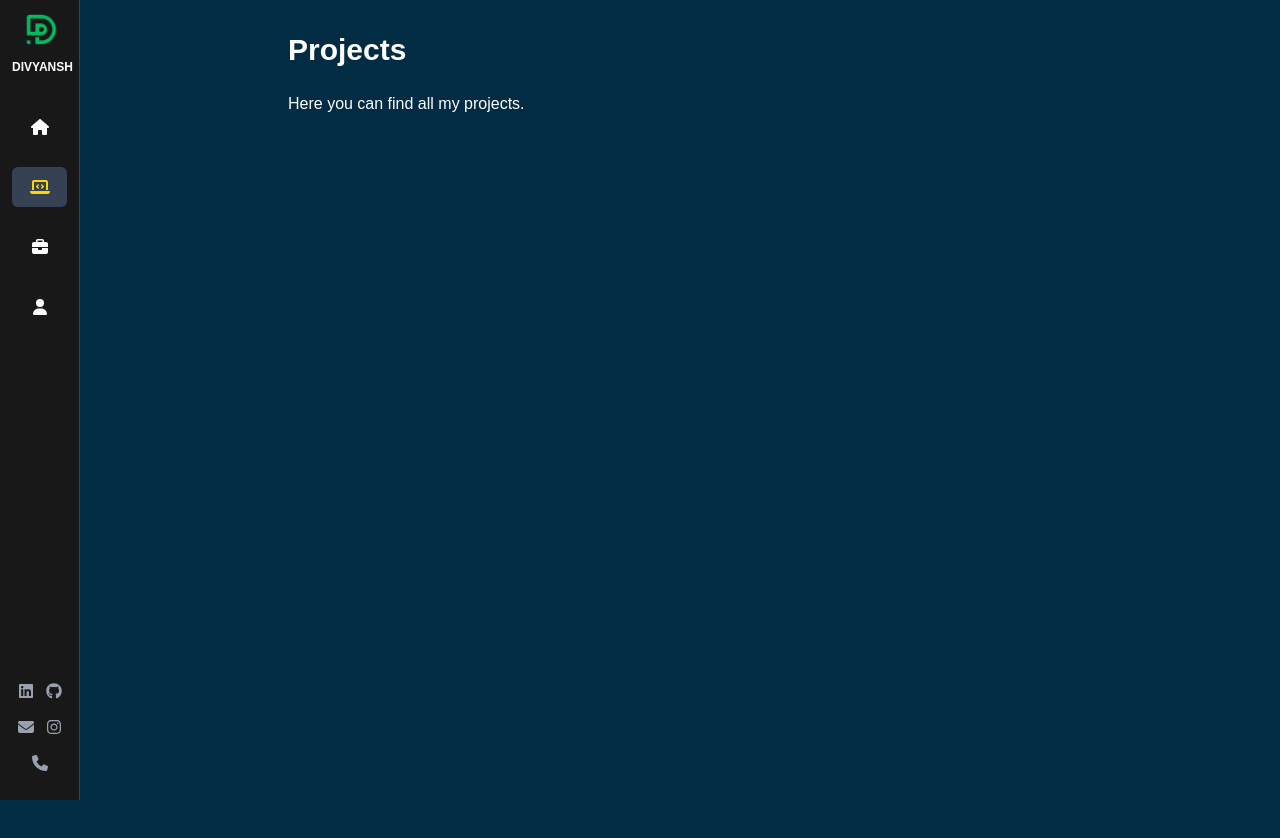
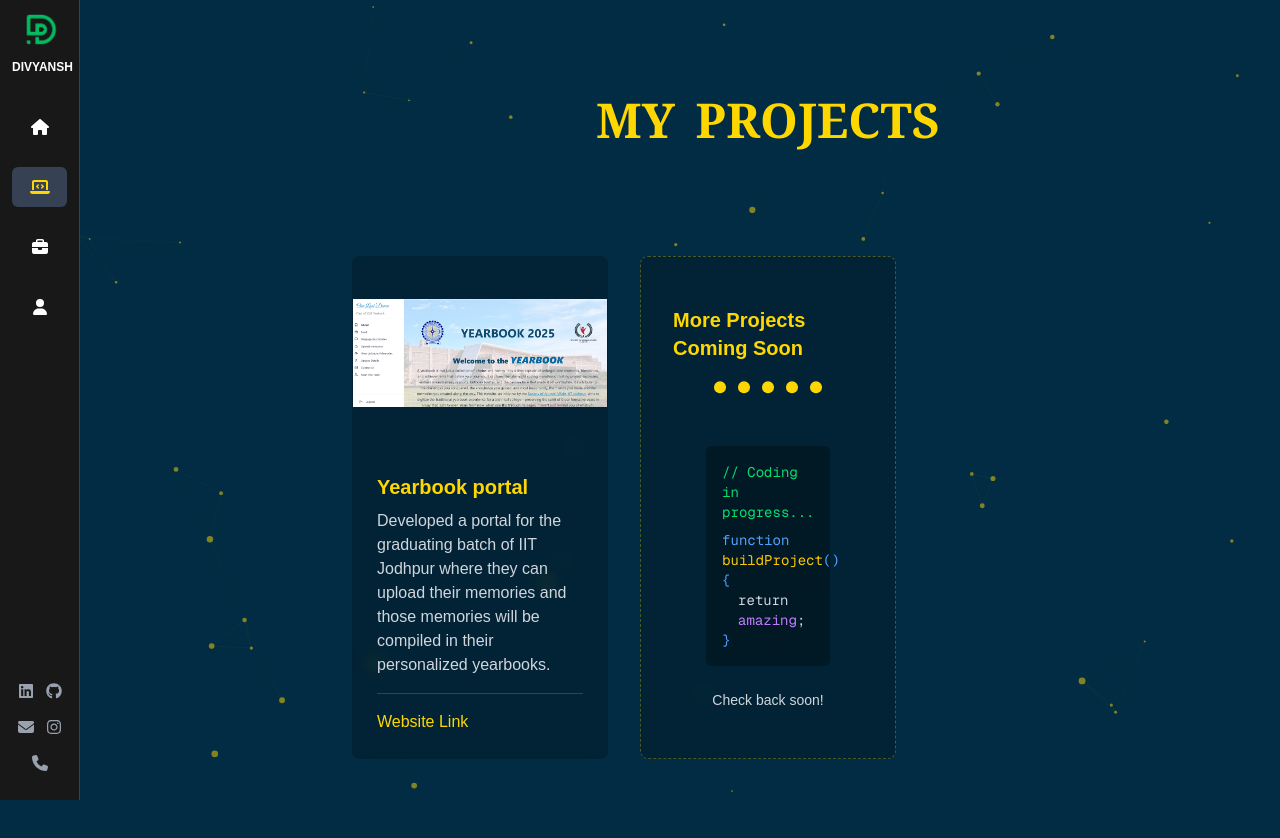
Before and after one commit to divyansh-1009/my-portfolio, a Next.js app: page /projects in a window 1280 px wide. Shown: the top 838 px of the page. Before the commit the page ends 800 px from the top, so only its background shows below. Built offline with nearby package versions, Linux system fonts and the light colour scheme.

Commit message:
projects page made

```diff
--- a/src/app/projects/page.tsx
+++ b/src/app/projects/page.tsx
@@ -1,8 +1,159 @@
+'use client';
+import { useState } from 'react';
+import BackgroundAnimation from '@/components/BackgroundAnimation';
+import Image from 'next/image';
+import Link from 'next/link';
+import { motion } from 'framer-motion';
+
 export default function Projects() {
+  const AnimatedHeader = ({ text }: { text: string }) => {
+    return (
+      <h1 className="text-4xl md:text-5xl font-bold mb-16 inline-block text-[#ffd700] font-serif">
+        {text.split('').map((char, index) => (
+          <span
+            key={index}
+            className={`inline-block transition-all duration-200 hover:scale-125 origin-center ${
+              char === ' ' ? 'mr-2' : ''
+            }`}
+          >
+            {char === ' ' ? '\u00A0' : char}
+          </span>
+        ))}
+      </h1>
+    );
+  };
+
+  const projects = [
+    {
+      id: 1,
+      name: "Yearbook portal",
+      description: "Developed a portal for the graduating batch of IIT Jodhpur where they can upload their memories and those memories will be compiled in their personalized yearbooks.",
+      image: "/yearbook_dashboard.png",
+      URL: "https://yearbook.saa-iitj.com"
+    }
+  ];
+
+  const loadingCircleVariants = {
+    initial: {
+      y: 0,
+    },
+    animate: {
+      y: [0, -15, 0],
+      transition: {
+        duration: 0.6,
+        ease: "easeInOut",
+        times: [0, 0.5, 1],
+        repeat: Infinity,
+        repeatDelay: 0.25,
+      },
+    },
+  };
+
   return (
-    <div className="p-8">
-      <h1 className="text-3xl font-bold mb-6">Projects</h1>
-      <p>Here you can find all my projects.</p>
-    </div>
+    <>
+      <BackgroundAnimation />
+      <div className="min-h-screen flex flex-col items-center justify-start p-8 sm:p-16 md:p-24">
+        <div className="w-full max-w-6xl">
+          <div className="text-center mb-12">
+            <AnimatedHeader text="MY PROJECTS" />
+          </div>
+
+          <div className="grid grid-cols-1 md:grid-cols-2 lg:grid-cols-3 gap-8">
+            {projects.map((project) => (
+              <motion.div
+                key={project.id}
+                className="bg-black/20 backdrop-blur-sm rounded-lg overflow-hidden border border-transparent hover:border-[#ffd700]/30 transition-all duration-300 group"
+                initial={{ opacity: 0, y: 20 }}
+                animate={{ opacity: 1, y: 0 }}
+                whileHover={{
+                  scale: 1.03,
+                  boxShadow: "0 10px 30px -15px rgba(255, 215, 0, 0.2)"
+                }}
+              >
+                <div className="relative h-48 w-full overflow-hidden">
+                  <Image
+                    src={project.image || "https://via.placeholder.com/600x400?text=Project+Image"}
+                    alt={project.name}
+                    fill
+                    className="object-contain transition-all duration-500 group-hover:scale-105"
+                    style={{ objectFit: 'contain' }}
+                  />
+                  <div className="absolute inset-0 bg-gradient-to-t from-black/70 to-transparent opacity-0 group-hover:opacity-100 transition-opacity duration-300"></div>
+                </div>
+
+                <div className="p-6">
+                  <h3 className="text-xl font-bold mb-2 text-[#ffd700] group-hover:text-[#ffd700] transition-colors">
+                    {project.name}
+                  </h3>
+
+                  <p className="text-gray-300 mb-4">
+                    {project.description}
+                  </p>
+
+                  <div className="flex justify-between mt-4 pt-4 border-t border-gray-700">
+                    <Link
+                      href={project.URL}
+                      target="_blank"
+                      rel="noopener noreferrer"
+                      className="text-[#ffd700] hover:text-white transition-colors"
+                    >
+                      Website Link
+                    </Link>
+                  </div>
+                </div>
+              </motion.div>
+            ))}
+
+            {/* Loading animation for more projects coming soon */}
+            <motion.div
+              className="bg-black/20 backdrop-blur-sm rounded-lg overflow-hidden border border-dashed border-[#ffd700]/30 transition-all duration-300 flex flex-col items-center justify-center h-full min-h-[350px] px-8"
+              initial={{ opacity: 0 }}
+              animate={{ opacity: 1 }}
+              transition={{ delay: 0.5 }}
+            >
+              <h3 className="text-xl font-bold mb-6 text-[#ffd700]">More Projects Coming Soon</h3>
+
+              {/* Animated loading dots */}
+              <div className="flex space-x-3 mt-2">
+                {[0, 1, 2, 3, 4].map((dot) => (
+                  <motion.div
+                    key={dot}
+                    className="w-3 h-3 rounded-full bg-[#ffd700]"
+                    variants={loadingCircleVariants}
+                    initial="initial"
+                    animate="animate"
+                    custom={dot}
+                    transition={{
+                      delay: dot * 0.1
+                    }}
+                  />
+                ))}
+              </div>
+
+              {/* Code element animation */}
+              <motion.div
+                className="mt-10 bg-black/30 p-4 rounded-md w-3/4 text-sm font-mono mx-4"
+                initial={{ width: "50%" }}
+                animate={{ width: ["50%", "70%", "65%", "80%"] }}
+                transition={{
+                  duration: 4,
+                  ease: "easeInOut",
+                  times: [0, 0.4, 0.6, 1],
+                  repeat: Infinity,
+                  repeatType: "reverse"
+                }}
+              >
+                <div className="text-green-400">// Coding in progress...</div>
+                <div className="text-blue-400 mt-2">function <span className="text-yellow-400">buildProject</span>() &#123;</div>
+                <div className="ml-4 text-gray-300">return <span className="text-purple-400">amazing</span>;</div>
+                <div className="text-blue-400">&#125;</div>
+              </motion.div>
+
+              <div className="text-gray-300 mt-6 text-sm">Check back soon!</div>
+            </motion.div>
+          </div>
+        </div>
+      </div>
+    </>
   );
 }
```
Also changed, not shown: public/yearbook_dashboard.png (added).
